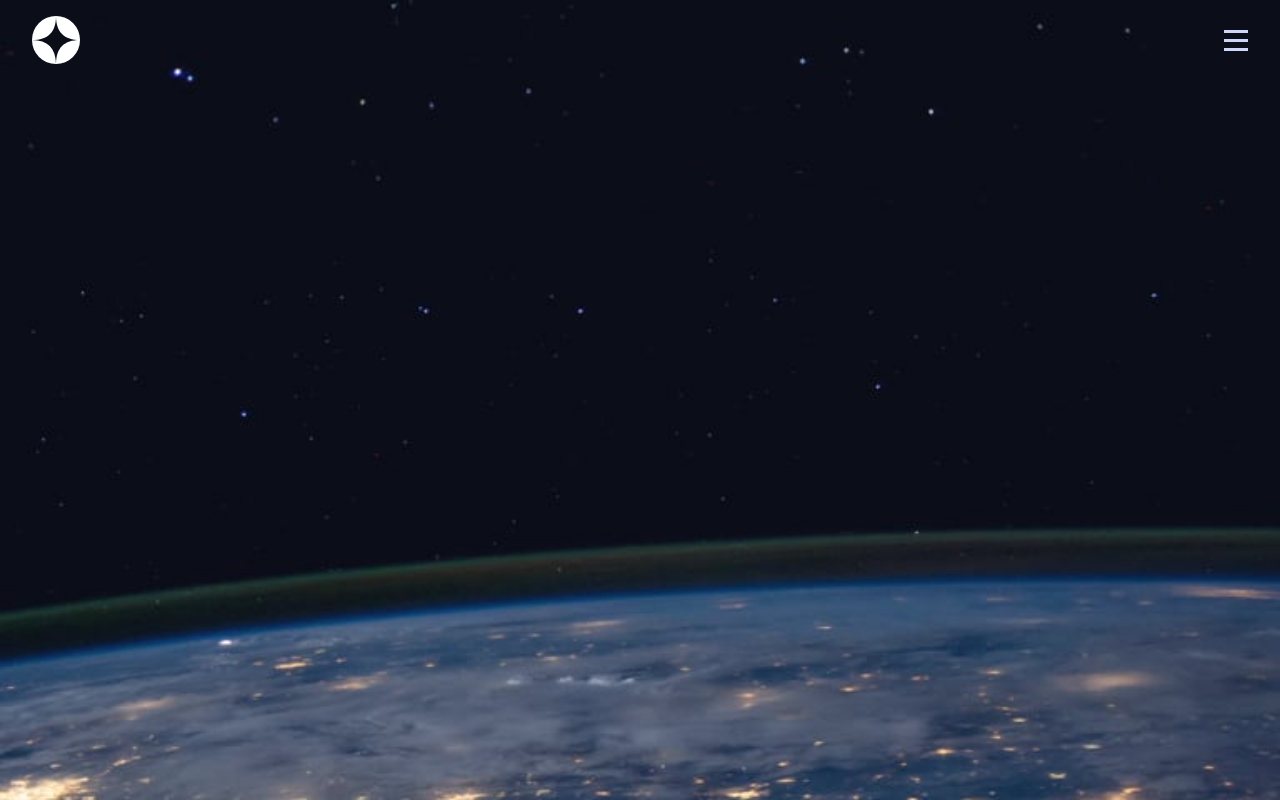
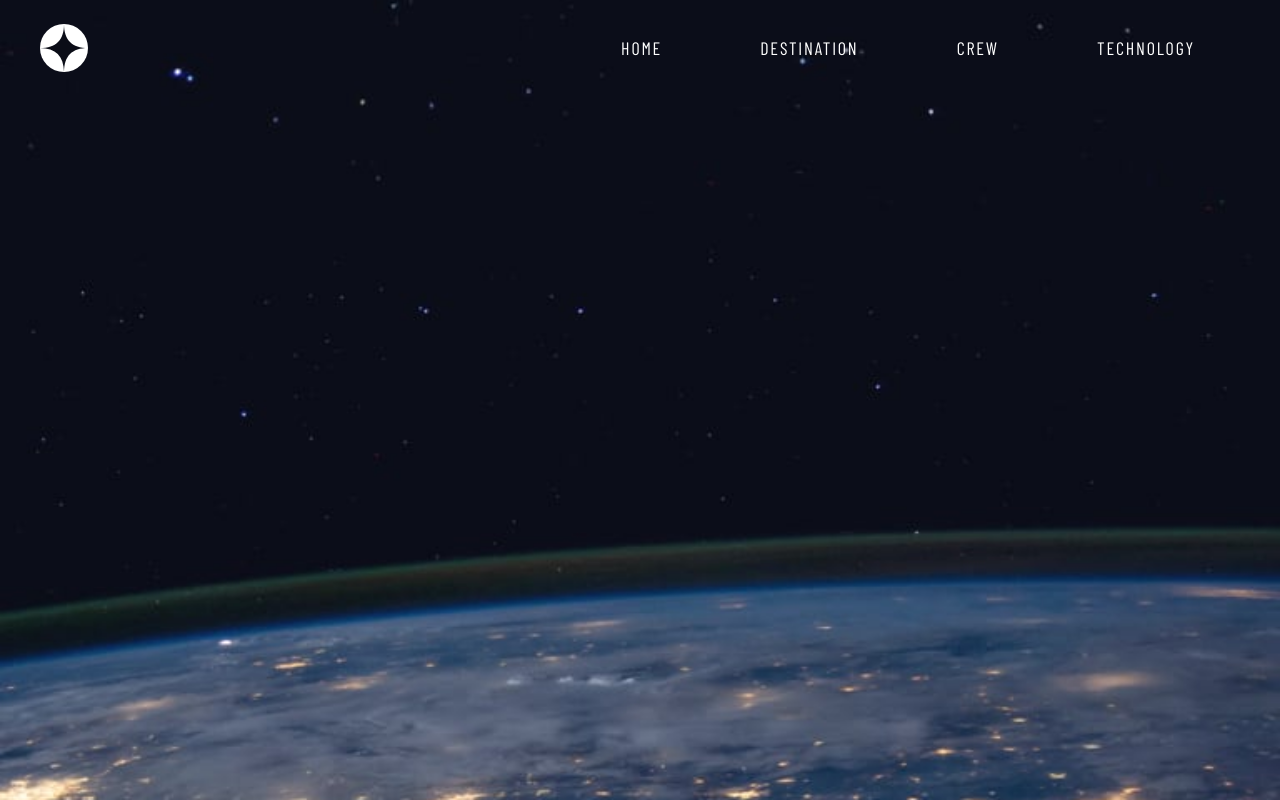
Before and after one commit to Sana-Shabeel/space-tourism-ts, a React (Vite) app: page / in a window 1280 px wide. Built offline with nearby package versions, Linux system fonts and the light colour scheme; a web font is replaced by a local one.

Commit message:
Create tablet navbar

```diff
--- a/src/components/Navbar.tsx
+++ b/src/components/Navbar.tsx
@@ -10,12 +10,20 @@ const Navbar = () => {
     { num: "03", title: "TECHNOLOGY" },
   ];
   return (
-    <nav className="flex justify-between items-center py-4 px-8 font-barlowCond">
-      <div>
+    <nav className="flex justify-between items-center font-barlowCond md:h-24 pl-10">
+      <div className="">
         <img src="/assets/shared/logo.svg" alt="logo" />
       </div>
 
-      <div>
+      <ul className="hidden md:flex w-3/5 gap-6 text-white h-full items-center justify-around bg-navBg px-12">
+        {navbar.map(({ num, title }) => (
+          <li className="text-lg tracking-widest font-extralight h-full grid place-items-center  hover:border-b-2 border-b-borderColor cursor-pointer">
+            <a href="">{title}</a>
+          </li>
+        ))}
+      </ul>
+
+      <div className="md:hidden">
         <div
           className="grid place-items-center cursor-pointer"
           onClick={() => setToggleNavbar(true)}
```
